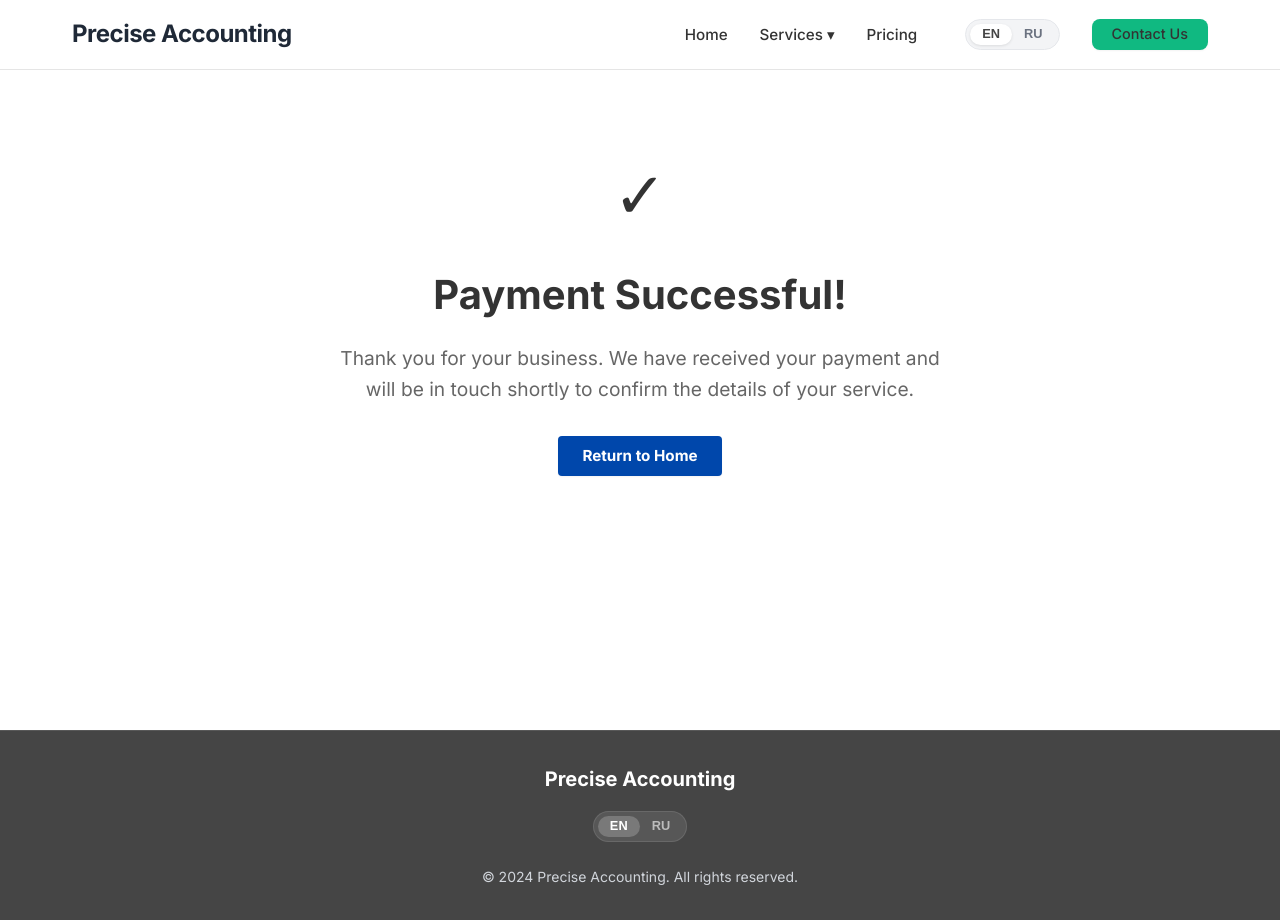
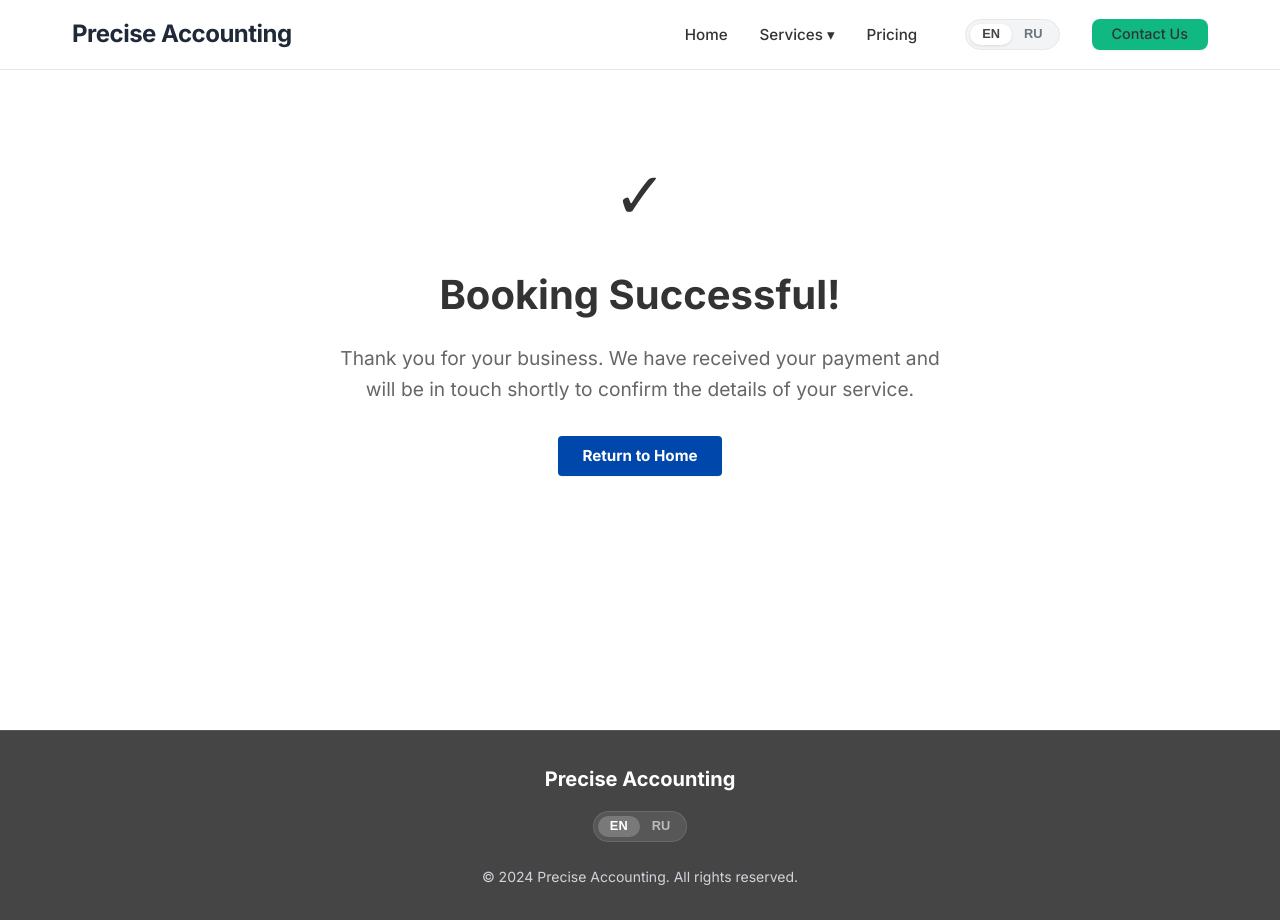
Before and after one commit to QASchoolUSA/Precise-Accounting, a Next.js app: page /en/success in a window 1280 px wide. Built offline with nearby package versions, Linux system fonts and the light colour scheme.

Commit message:
Update Success Page

```diff
--- a/app/[lang]/success/page.js
+++ b/app/[lang]/success/page.js
@@ -18,7 +18,7 @@ export default function SuccessPage() {
             }}>
                 ✓
             </div>
-            <h1 style={{ fontSize: '2.5rem', marginBottom: '1rem', color: '#333' }}>Payment Successful!</h1>
+            <h1 style={{ fontSize: '2.5rem', marginBottom: '1rem', color: '#333' }}>Booking Successful!</h1>
             <p style={{ fontSize: '1.2rem', color: '#666', maxWidth: '600px', marginBottom: '2rem' }}>
                 Thank you for your business. We have received your payment and will be in touch shortly to confirm the details of your service.
             </p>
```
